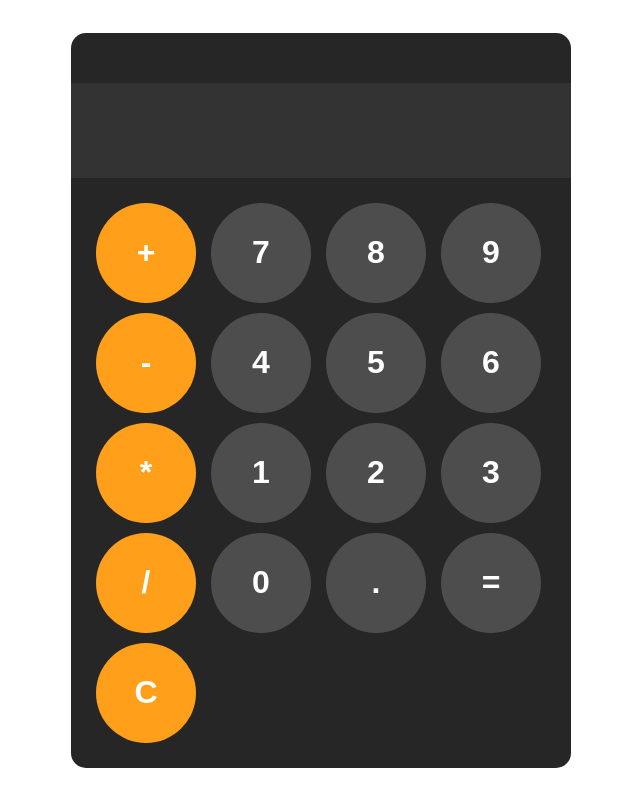
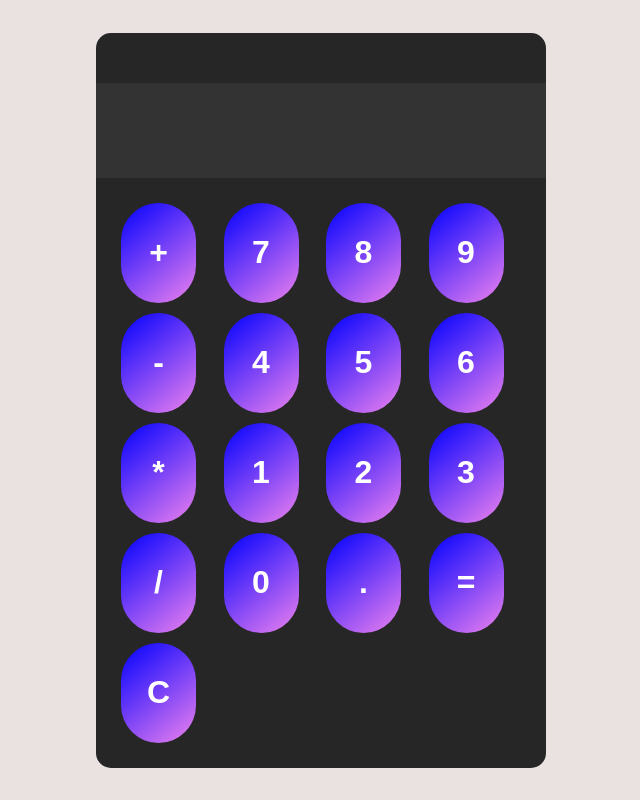
Before and after one commit to Agbleade/Basic_Calculator, a plain HTML site: page index.html in a window 1280 px wide. Shown: the whole page, without its empty margins (319-959 px from the left). Drawn offline with Linux system fonts and the light colour scheme.

Commit message:
More CSS Styling to make the calculator look nicer

```diff
--- a/index.html
+++ b/index.html
@@ -3,7 +3,7 @@
 <head>
     <meta charset="UTF-8">
     <meta name="viewport" content="width=device-width, initial-scale=1.0">
-    <title>Document</title>
+    <title>Calculator</title>
     <link rel="stylesheet" href="styles.css">
 </head>
 <body>
--- a/script.js
+++ b/script.js
@@ -16,5 +16,7 @@ function calculate() {
     }
     catch(error) {
         display.value = "Error";
+        alert("Wrong input calculation")
+
     }
 }
--- a/styles.css
+++ b/styles.css
@@ -1,9 +1,10 @@
 button {
-    width:100px;
+    width:75px;
     height:100px;
     border-radius:50px;
     border:none;
-    background: hsl(0,0%,30%);
+    background:linear-gradient(140deg,blue, violet);
+
     color:white;
     font-size:2rem;
     font-weight:bold;
@@ -21,7 +22,7 @@ button {
     font-family:Arial, Helvetica, sans-serif;
     background-color: hsl(0,0%,15%);
     border-radius:15px;
-    max-width:500px;
+    max-width:450px;
     overflow:hidden; /*changed it from hidden to auto here*/
 }
 
@@ -44,7 +45,8 @@ body {
     align-items: center;
     justify-content:center;
     height:100vh;
-    background-color: hsl(0,0,97%);
+    background-color: hsl(0, 18%, 90%);
+    font-family: sans-serif;
 }
 
 button:hover {
```
